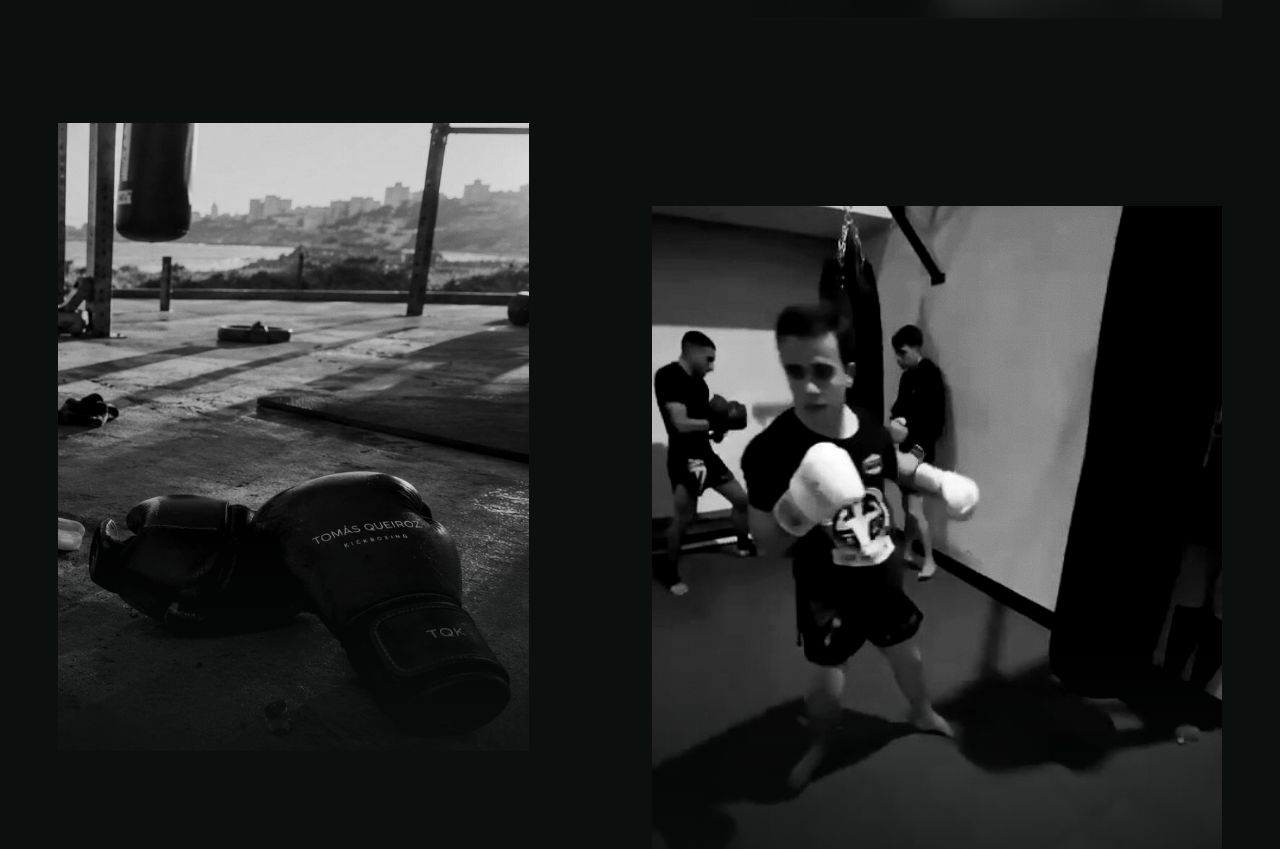
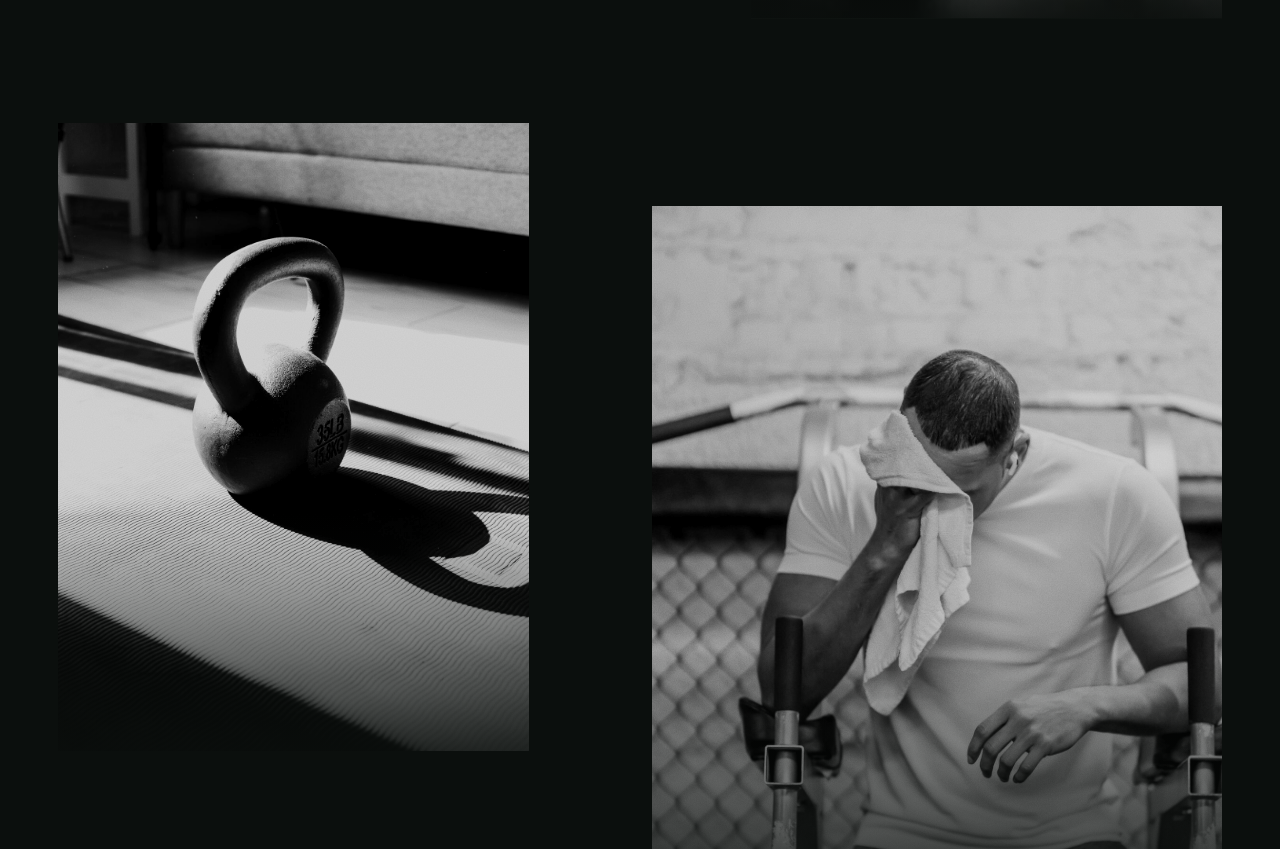
Before and after one commit to Ecletica-web/JCJardins, a React (Vite) app: page / in a window 1280 px wide. Shown: the part 4600-5449 px from the top of the page. Built offline with nearby package versions, Linux system fonts and the light colour scheme; grey boxes are pictures that could not be loaded.

Commit message:
Força: kettlebell image; Condicionamento: man with the towel
Co-Authored-By: Claude Fable 5.1 <noreply@anthropic.com>
Claude-Session: https://claude.ai/code/session_012zf4ZoktvuwNzybibVqi8D

```diff
--- a/src/content/images.en.js
+++ b/src/content/images.en.js
@@ -5,9 +5,9 @@ export const altEn = {
   heroHands: 'Hands wrapping black hand wraps, seated on a wooden bench in the shade.',
   wrapsWindow: 'Hands wrapping black hand wraps, seated on a wooden bench in the shade.',
   padworkClose: 'Tomás holds the pads while an athlete works on combinations.',
-  kettlebellLight: 'A kettlebell and leather gloves on a timber deck, the sea behind.',
+  kettlebellLight: 'A black kettlebell on a mat, crossed by a shaft of window light.',
   adultPractice: 'A grey-haired man in a boxing guard with leather gloves, in a calm room by a window.',
-  towelRest: 'Tomás in gloves, standing still, catching his breath between rounds.',
+  towelRest: 'A man wiping sweat from his face with a towel, catching his breath.',
   tomasKickGarden: 'Tomás throws a high kick in a garden, barefoot on the grass, a whitewashed house behind.',
   tomasSplit: 'Tomás stretching in a split before a fight, wearing gloves and shin guards.',
   tomasInRing: 'Tomás in his guard inside the ring, wearing headgear and gloves.',
--- a/src/content/images.js
+++ b/src/content/images.js
@@ -52,12 +52,14 @@ export const images = {
     note: 'Still from his own padwork video.',
   },
   kettlebellLight: {
-    kind: 'concept',
-    src: concept('concept-kit-terrace.jpg'),
-    alt: 'Kettlebell e luvas de couro sobre um deck de madeira, com o mar ao fundo.',
-    focus: '82% 22%',
+    kind: 'reference',
+    src: ref('ref-kettlebell-light.jpg'),
+    alt: 'Kettlebell preto num tapete, atravessado por uma faixa de luz de janela.',
+    focus: '45% 45%',
     people: false,
-    note: 'Kit image cropped to the kettlebell.',
+    source: pexels(33387759),
+    replaceWith: 'portableKit',
+    note: 'Hard side light, deep shadow that keeps detail.',
   },
   adultPractice: {
     kind: 'concept',
@@ -68,11 +70,14 @@ export const images = {
     note: 'An ordinary adult practising. Real clients come in every age and level.',
   },
   towelRest: {
-    kind: 'photo',
-    src: own('tomas-still-between-rounds.jpg'),
-    alt: 'O Tomás de luvas, parado, a recuperar o fôlego entre rondas.',
-    focus: '50% 35%',
-    note: 'Still from his own bag-work video.',
+    kind: 'reference',
+    src: ref('ref-towel-rest.jpg'),
+    alt: 'Homem a limpar o suor da cara com uma toalha, a recuperar o fôlego.',
+    focus: '50% 30%',
+    people: true,
+    source: pexels(6455951),
+    replaceWith: 'conditioningClient',
+    note: 'Breath and sweat between rounds.',
   },
 
   /* ---- Tomás's own photographs (supplied, cropped, black and white) ---- */
```
Also changed, not shown: public/images/reference/ref-kettlebell-light.jpg (added), public/images/reference/ref-towel-rest.jpg (added).
